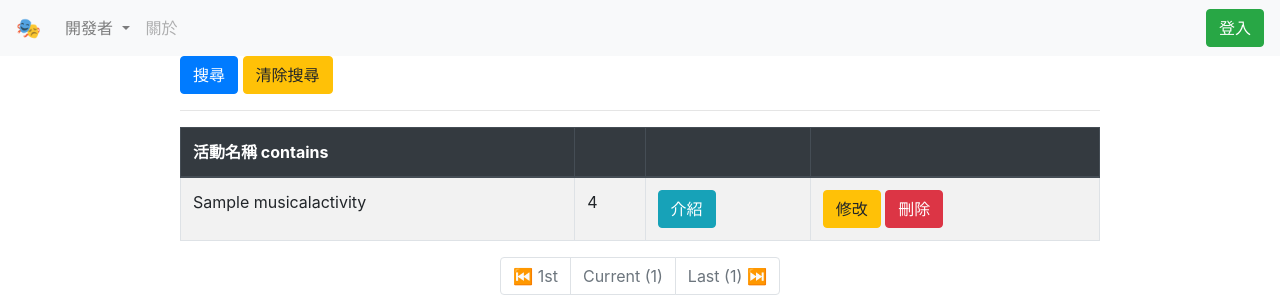
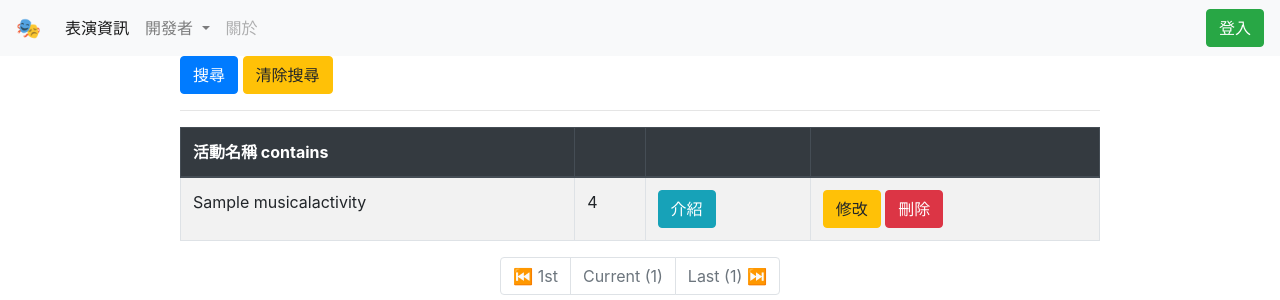
Before and after one commit to yellowsoar/musical_activity_viewer, a Django app: page /operation/ in a window 1280 px wide. Shown: the top 300 px of the page. Run offline with Django 5.2, Linux system fonts and the light colour scheme; tables that the repository leaves empty hold one stand-in row (values such as "Sample post"); some libraries are stand-ins or nearby versions.

Commit message:
feat: navbar shows current page

```diff
--- a/src/opendata_tw/templates/base.html
+++ b/src/opendata_tw/templates/base.html
@@ -20,6 +20,10 @@
 
   <div class="collapse navbar-collapse" id="navbarSupportedContent">
     <ul class="navbar-nav mr-auto">
+      <li class="nav-item active">
+        {% block nav_active %}
+        {% endblock nav_active %}
+      </li>
       <li class="nav-item dropdown">
         <a class="nav-link dropdown-toggle" href="#" role="button" data-toggle="dropdown" aria-expanded="false">
           開發者
--- a/src/opendata_tw/templates/operation.html
+++ b/src/opendata_tw/templates/operation.html
@@ -1,6 +1,10 @@
 {% extends "base.html" %}
 
 {% load crispy_forms_tags %}
+
+{% block nav_active %}
+<a class="nav-link" href="{% url 'operate_activity' %}">表演資訊<span class="sr-only">(current)</span></a>
+{% endblock nav_active %}
 
 {% block content %}
 <div>
```
